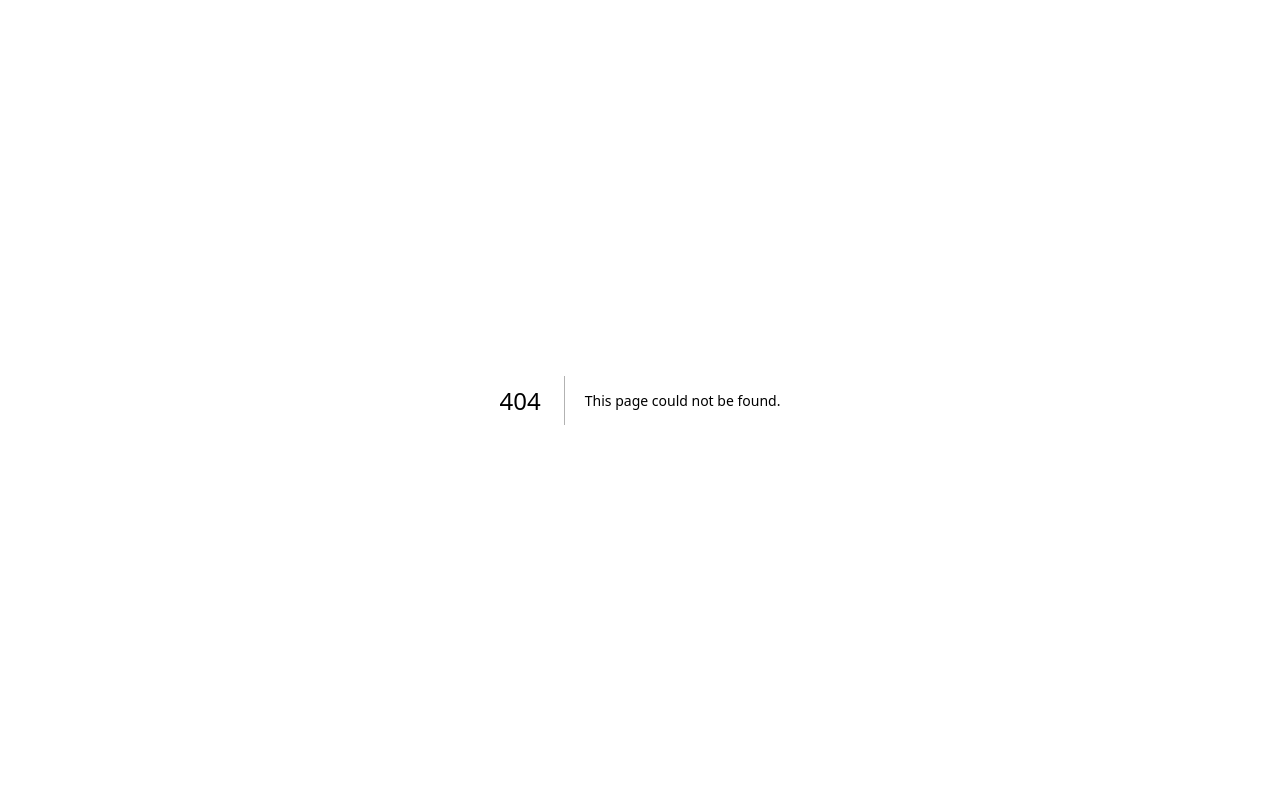
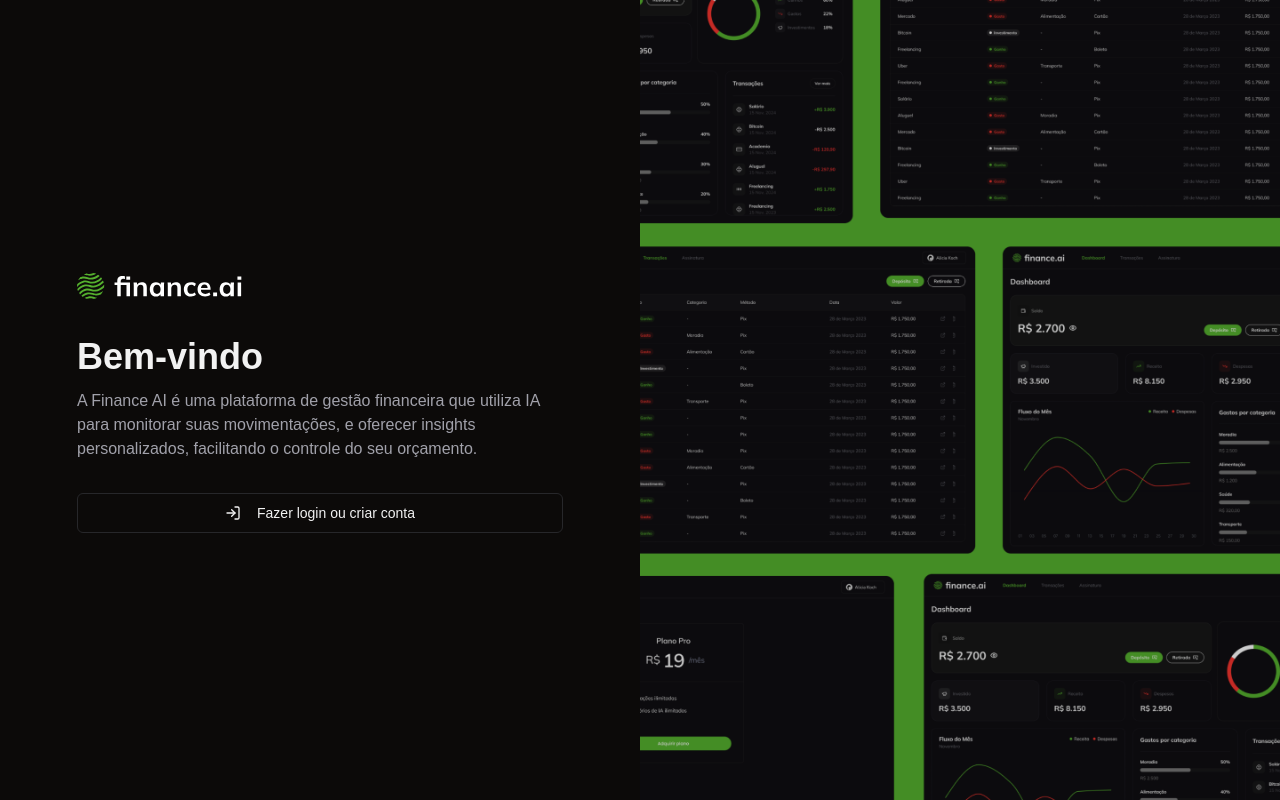
Before and after one commit to Washhh/finance-ai-FSW, a Next.js app: page /login in a window 1280 px wide. Before the commit this address had no page. Built offline with nearby package versions, Linux system fonts and the light colour scheme.

Commit message:
feat: criação da tela de login

```diff
--- /dev/null
+++ b/app/login/page.tsx
@@ -0,0 +1,39 @@
+import Image from "next/image";
+import { Button } from "../_components/ui/button";
+import { LogInIcon } from "lucide-react";
+
+const LoginPage = () => {
+  return (
+    <div className="grid h-full grid-cols-2">
+      <div className="m-auto flex h-full max-w-[550px] flex-col justify-center p-8">
+        <Image
+          src="/logo.svg"
+          alt="Finance AI"
+          width={173}
+          height={39}
+          className="mb-8"
+        />
+        <h1 className="mb-3 text-4xl font-bold">Bem-vindo</h1>
+        <p className="text-muted-foreground mb-8">
+          A Finance AI é uma plataforma de gestão financeira que utiliza IA para
+          monitorar suas movimentações, e oferecer insights personalizados,
+          facilitando o controle do seu orçamento.
+        </p>
+        <Button variant="outline">
+          <LogInIcon className="mr-2" />
+          Fazer login ou criar conta
+        </Button>
+      </div>
+      <div className="relative h-full w-full">
+        <Image
+          src="/login.png"
+          alt="Faça login"
+          fill
+          className="object-cover"
+        />
+      </div>
+    </div>
+  );
+};
+
+export default LoginPage;
```
Also changed, not shown: app/globals.css (line endings or trailing spaces), public/login.png (added), public/logo.svg (added).
